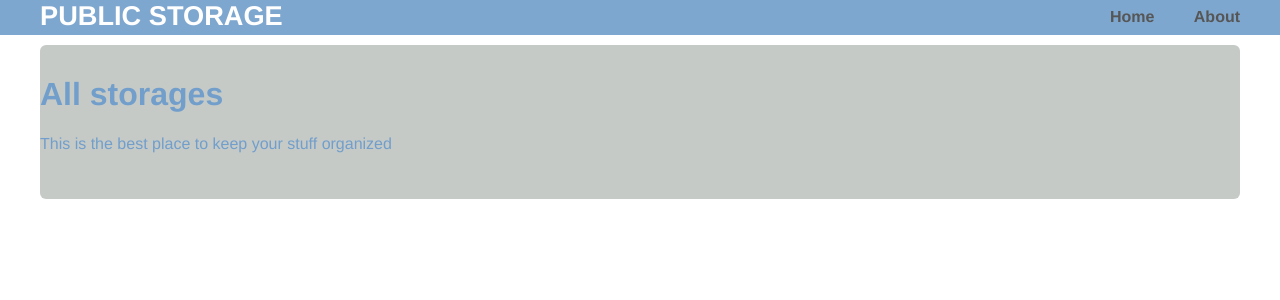
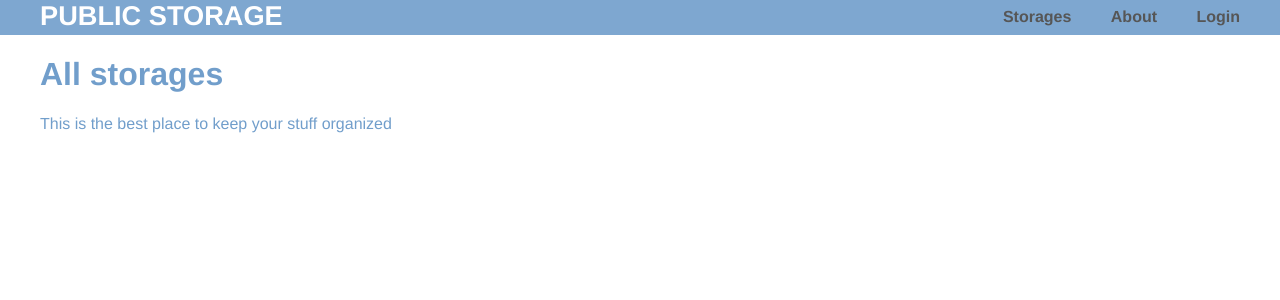
Before and after one commit to alexander-kuzmin-us/Storage-WebApp, a Flask app: page / in a window 1280 px wide. Shown: the top 300 px of the page. Run offline with Flask 2, Linux system fonts and the light colour scheme.

Commit message:
new templates was created and added

```diff
--- a/app.py
+++ b/app.py
@@ -1,10 +1,27 @@
-from flask import Flask, render_template
+from flask import Flask, render_template, request, redirect,jsonify, url_for, flash
 
 app=Flask(__name__)
 
+@app.route('/login')
+def login():
+    return render_template ("login.html")
+
+#Show all Storages
 @app.route('/')
-def home():
-    return render_template ("home.html")
+@app.route('/storage/')
+def storages():
+  return render_template("storages.html")
+
+#Create a new Storage
+@app.route('/storage/new')
+def newstorage():
+  return render_template("newstorage.html")
+
+#Edit a Storage
+@app.route('/storage/edit')
+def editstorage():
+  return render_template("editstorage.html")
+
 
 @app.route('/about/')
 def about():
--- a/templates/layout.html
+++ b/templates/layout.html
@@ -1,11 +1,11 @@
 <!DOCTYPE html>
 <html>
 <heade>
-  <title>Flask App</title>
+  <title>PUBLIC STORAGE</title>
   <link rel="stylesheet" href="{{url_for('static', filename='css/maim.css')}}">
 </head>
   <head>
-      <title>Flask App</title>
+      <title>PUBLIC STORAGE</title>
       <link rel="stylesheet" href="{{url_for('static',filename='css/main.css')}}">
   </head>
   <body>
@@ -14,8 +14,9 @@
         <h1 class="logo">Public Storage</h1>
         <strong><nav>
           <ul class="menu">
-            <li><a href="{{ url_for('home') }}">Home</a></li>
+            <li><a href="{{ url_for('storages') }}">Storages</a></li>
             <li><a href="{{ url_for('about') }}">About</a></li>
+            <li><a href="{{ url_for('login') }}">Login</a></li>
           </ul>
         </nav></strong>
       </div>
--- a/templates/home.html
+++ b/templates/storages.html
@@ -1,6 +1,6 @@
 {%extends "layout.html"%}
 {%block content%}
-<div class="home">
+<div class="storages">
     <h1>All storages</h1>
     <p>This is the best place to keep your stuff organized</p>
   </div>
```
Also changed, not shown: templates/editstorage.html (added, +7 -0 lines), templates/login.html (added, +7 -0 lines), templates/newstorage.html (added, +7 -0 lines).
